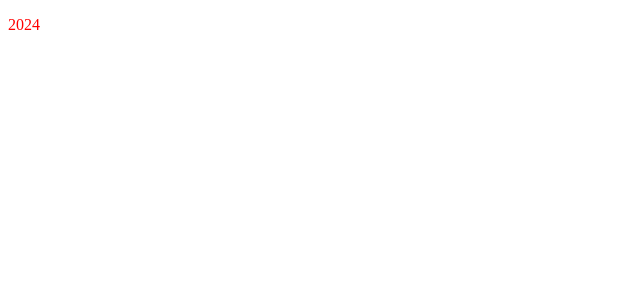
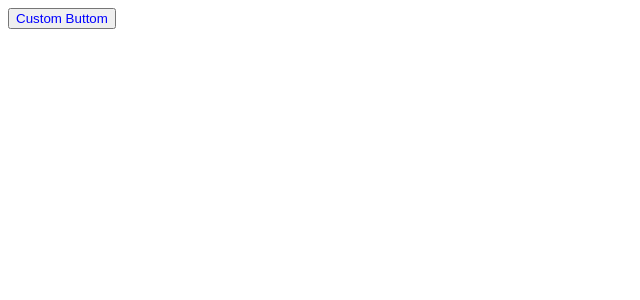
Before and after one commit to Rasyidannas/introduction-to-svelte-and-sveltekit, a SvelteKit app: page / in a window 1280 px wide. Shown: the top 300 px of the page, without its empty margins (0-640 px from the left). Built offline with nearby package versions, Linux system fonts and the light colour scheme.

Commit message:
2/4. Props.mp4

```diff
--- a/src/components/Button.svelte
+++ b/src/components/Button.svelte
@@ -1,8 +1,10 @@
 <script>
-   let text = 'Button'
+   // this is for declare props
+   export let text = 'Button'
+   export let title
 </script>
 
-<button>{text}</button>
+<button {title}>{text}</button>
 
 <style>
    button{
--- a/src/routes/+page.svelte
+++ b/src/routes/+page.svelte
@@ -1,5 +1,10 @@
 <script>
-   import CurrentYear from "../components/CurrentYear.svelte";
+   import Button from "../components/Button.svelte";
+
+   const obj = {
+      text: "Custom Buttom",
+      title: "Custom Title"
+   }
 </script>
 
-<CurrentYear/>
+<Button {...obj}/>
```
